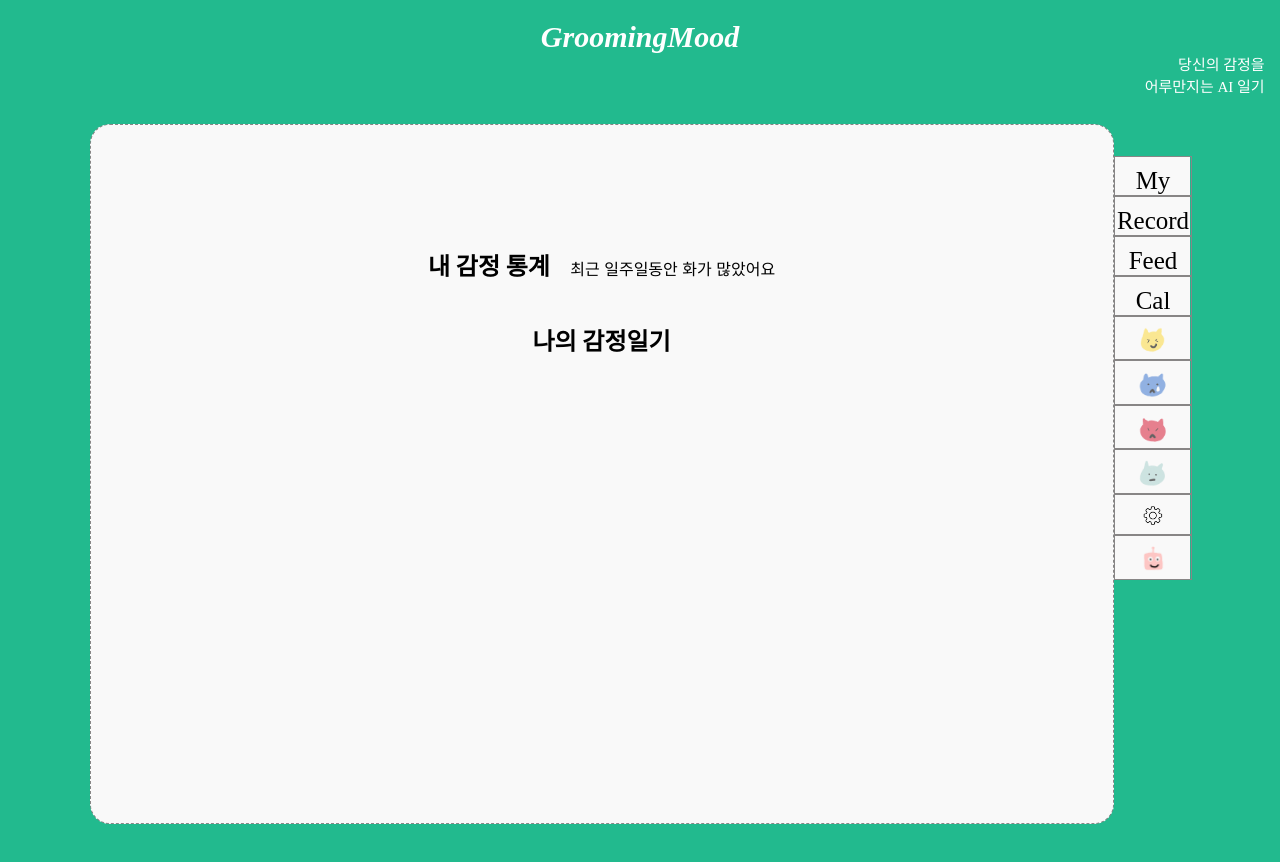
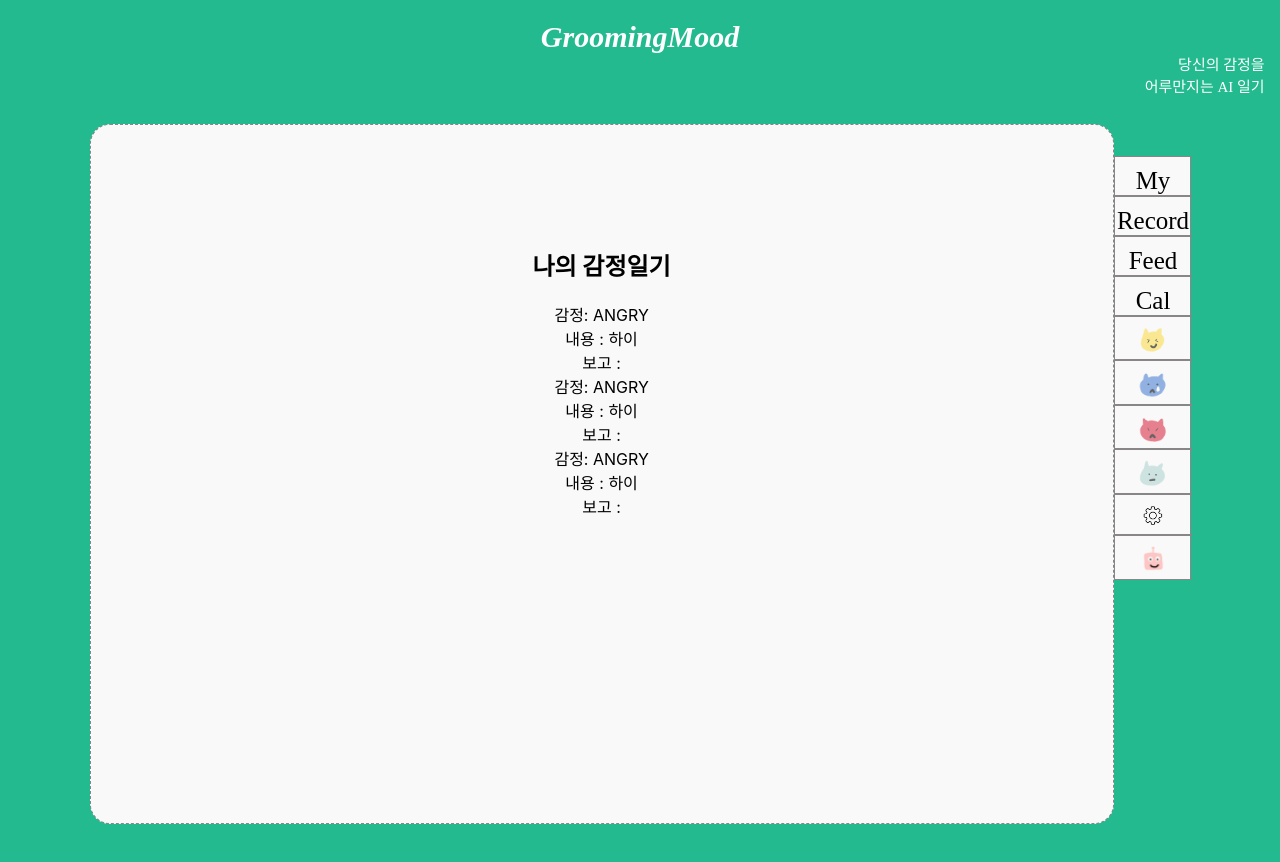
Before and after one commit to Grooming-Mood/front, a React (Create React App) app: page /feed in a window 1280 px wide. Shown: the top 862 px of the page. Built offline with nearby package versions, Linux system fonts and the light colour scheme; a web font is replaced by a local one.

Commit message:
Feat: 피드 리스트 구현
-

```diff
--- a/src/App.css
+++ b/src/App.css
@@ -278,13 +278,6 @@ button{
     margin: 0% 0% 8% 0%;
 }
 
-.feelingHistory-title {
-    display: inline-block;
-}
-
-.feelingHistory-description {
-    margin-left: 2%;
-}
 
 /** Calendar 화면 **/
 .calendar-content {
@@ -311,7 +304,7 @@ button{
 
 .calendar {
     width: 90%;
-    height: 100%;
+    height: 110%;
 }
 .calendar .header {
     width: 100%;
--- a/src/views/Feed.jsx
+++ b/src/views/Feed.jsx
@@ -1,6 +1,52 @@
 import { Link, withRouter } from "react-router-dom";
 import SideMenu from "./SideMenu";
 import React from "react";
+
+
+const dummyList = [
+    {
+        id: 1,
+        feeling: "ANGRY",
+        content: "하이",
+        date: "2021-08-01",
+    },
+    {
+        id: 2,
+        feeling: "ANGRY",
+        content: "하이",
+        date: "2021-08-01",
+    },
+    {
+        id: 3,
+        feeling: "ANGRY",
+        content: "하이",
+        date: "2021-08-01",
+    },
+];
+
+const FeedList = ({ dataList }) => {
+    return (
+        <div>
+            <div>
+                {dataList.map((it) => {
+                    return (
+                      <div key = {it.id}>
+                          <div>
+                              <span>감정: { it.feeling }</span>
+                          </div>
+                          <div>
+                              <span>내용 : { it.content }</span>
+                          </div>
+                          <div>
+                              <span>보고 : { it.datetime }</span>
+                          </div>
+                      </div>
+                    );
+                })}
+            </div>
+        </div>
+    );
+};
 
 function Feed(props) {
     return (
@@ -13,20 +59,13 @@ function Feed(props) {
 
             <div className="feed-content">
                 <div className="feed-container">
-                    <div className="feelingHistory-container">
-                        <h2 className="feelingHistory-title">
-                            내 감정 통계
-                        </h2>
-                        <span className="feelingHistory-description">
-                            최근 일주일동안 화가 많았어요
-                        </span>
-                    </div>
-
                     <div className="diary-container">
                         <h2 className="diary-title">
                             나의 감정일기
                         </h2>
                     </div>
+
+                    <FeedList dataList={dummyList}  />
 
                 </div>
                 <SideMenu></SideMenu>
```
